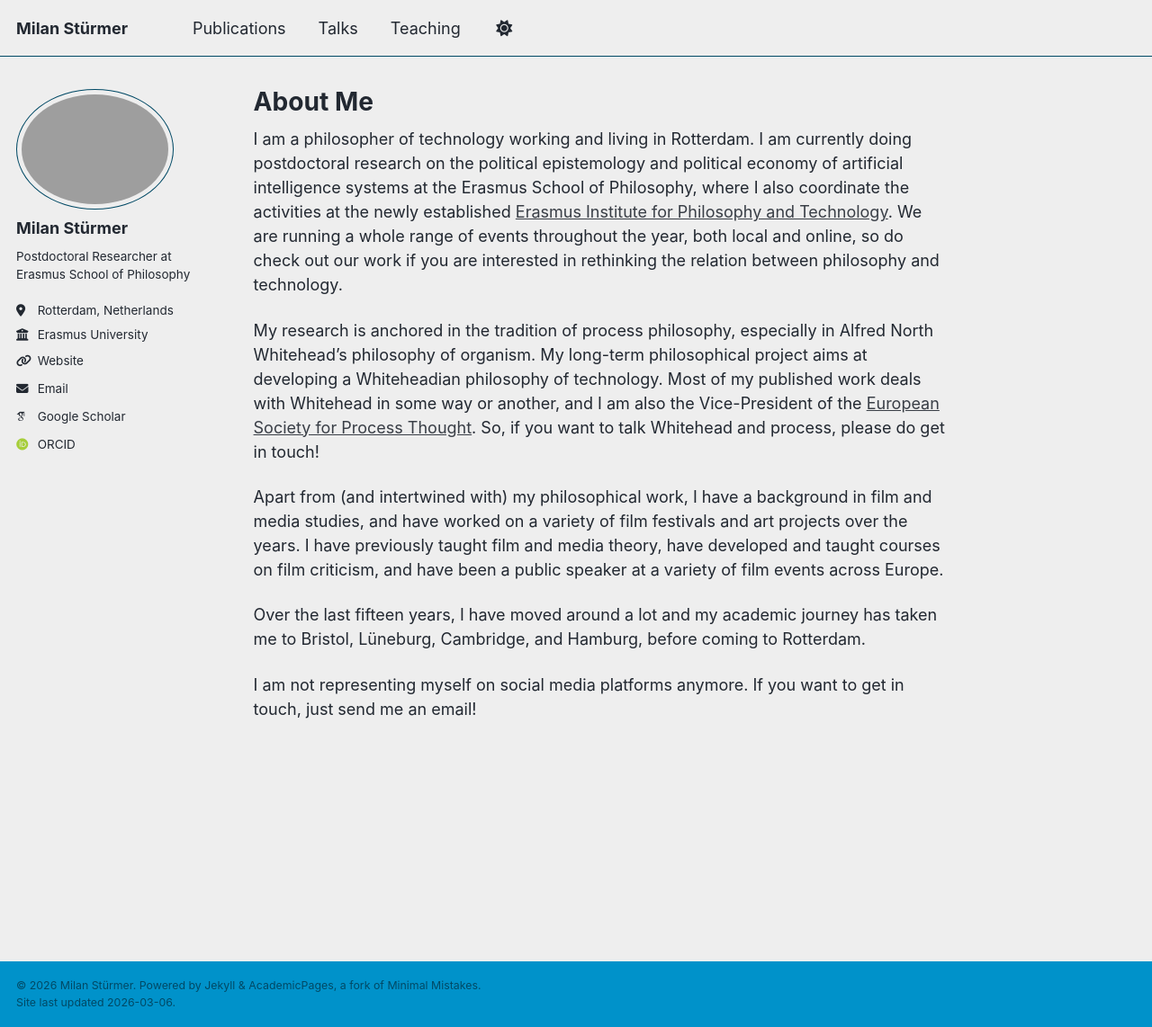
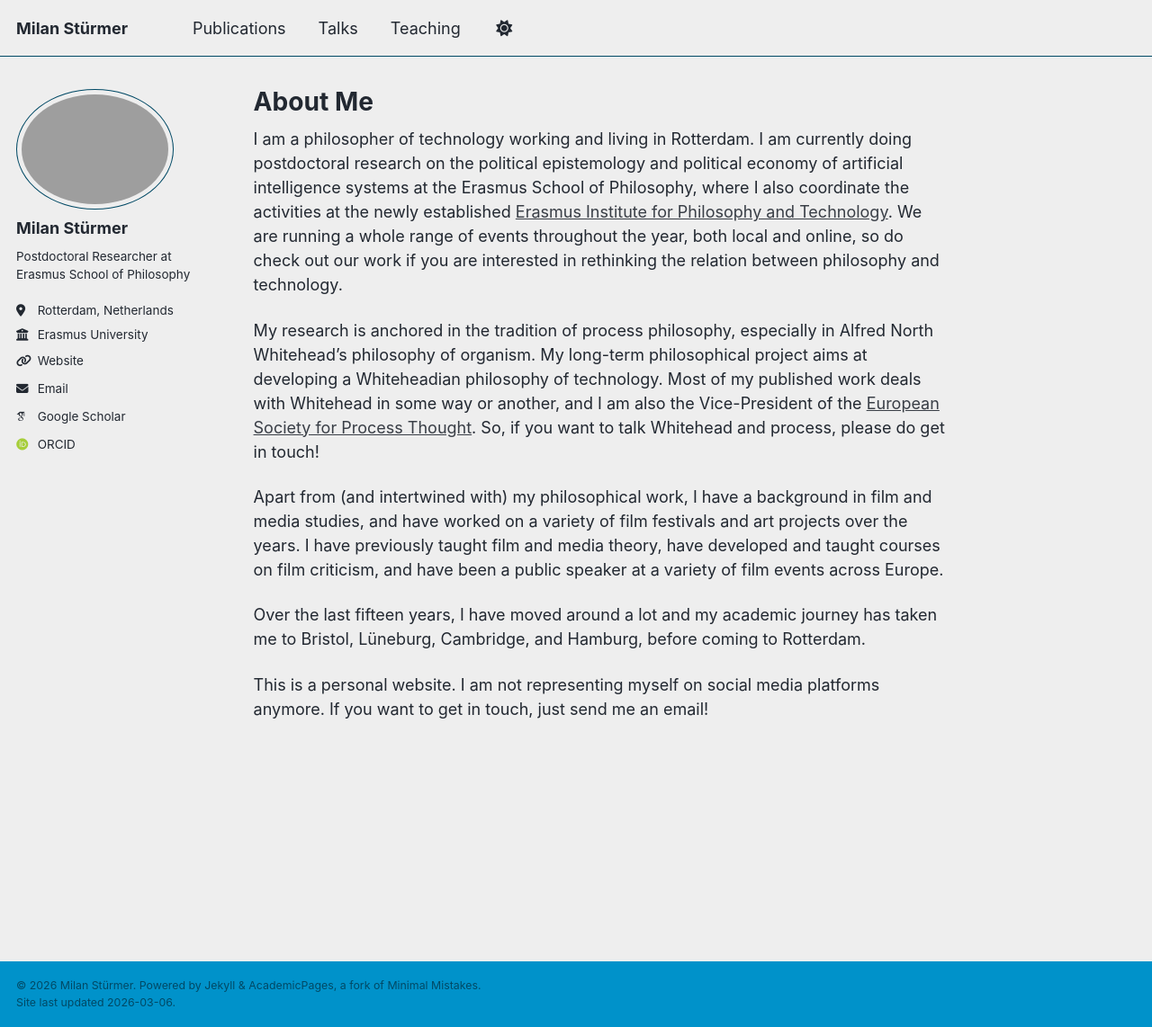
Before and after one commit to milanstuermer/milanstuermer.github.io, a Jekyll site: the page built from _pages/about.md, in a window 1280 px wide and 1142 px high. Shown: the whole window at 90% size. Built offline with Jekyll 4.4.1, drawn with Linux system fonts in a browser that asks for light colours; some web fonts are replaced; a script that is not in the unit is left out.

Commit message:
Update about.md

```diff
--- a/_pages/about.md
+++ b/_pages/about.md
@@ -16,4 +16,4 @@ Apart from (and intertwined with) my philosophical work, I have a background in
 
 Over the last fifteen years, I have moved around a lot and my academic journey has taken me to Bristol, Lüneburg, Cambridge, and Hamburg, before coming to Rotterdam.
 
-I am not representing myself on social media platforms anymore. If you want to get in touch, just send me an email!
+This is a personal website. I am not representing myself on social media platforms anymore. If you want to get in touch, just send me an email!
```
